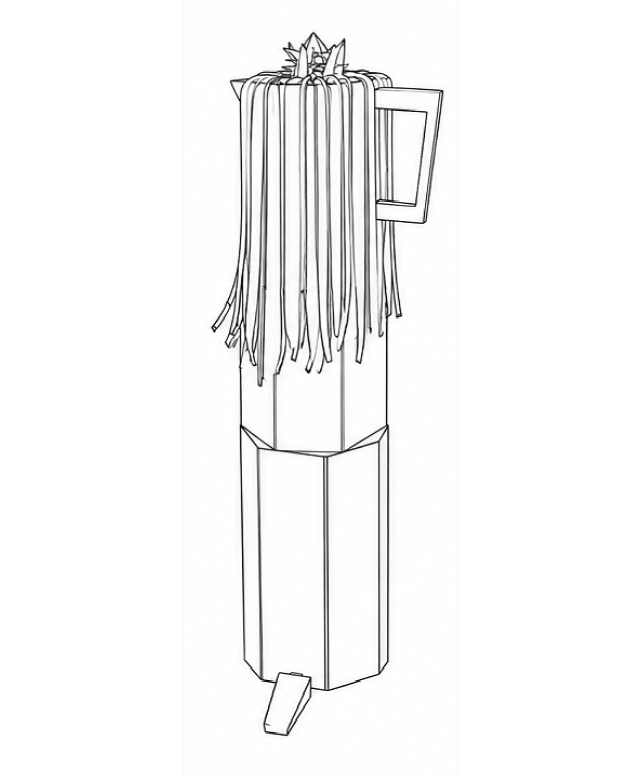
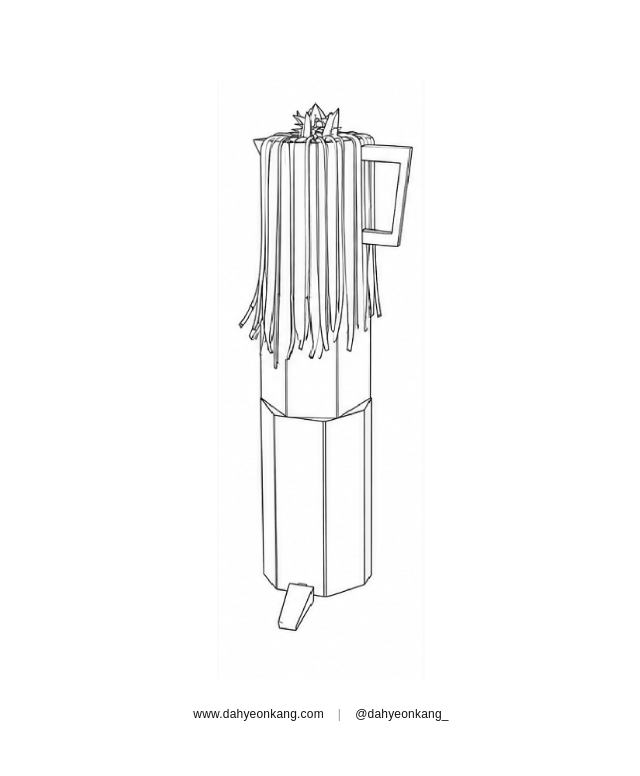
Before and after one commit to DahyeonKang94/Time_Spirit, a plain HTML site: page index.html in a window 1280 px wide. Shown: the whole page, without its empty margins (319-959 px from the left). Drawn offline with Linux system fonts and the light colour scheme.

Commit message:
Update index.html

```diff
--- a/index.html
+++ b/index.html
@@ -3,7 +3,8 @@
 <html lang="en">
 <head>
   <meta charset="UTF-8">
-  <meta name="viewport" content="width=device-width, initial-scale=1.0">
+  <meta name="viewport"
+        content="width=device-width, initial-scale=1.0">
   <title>TIME SPIRIT</title>
 
   <style>
@@ -15,7 +16,7 @@
       margin: 0;
       padding: 0;
       width: 100%;
-      height: 100%;
+      min-height: 100%;
       background: #ffffff;
     }
 
@@ -23,22 +24,68 @@
       min-height: 100vh;
       min-height: 100dvh;
       display: flex;
+      flex-direction: column;
       justify-content: center;
       align-items: center;
-      overflow: hidden;
+      padding: 30px 16px;
+      font-family: Arial, sans-serif;
     }
 
-    img {
+    .spirit {
       display: block;
-      width: 100%;
-      height: auto;
-      max-height: 100dvh;
+      width: auto;
+      max-width: 100%;
+      max-height: 75vh;
+      max-height: 75dvh;
       object-fit: contain;
+    }
+
+    .links {
+      display: flex;
+      justify-content: center;
+      align-items: center;
+      gap: 14px;
+      margin-top: 28px;
+      font-size: 12px;
+      letter-spacing: 0.2px;
+    }
+
+    .links a {
+      color: #111111;
+      text-decoration: none;
+    }
+
+    .links a:hover {
+      text-decoration: underline;
+    }
+
+    .divider {
+      color: #999999;
     }
   </style>
 </head>
 
 <body>
-  <img src="./TIME.gif" alt="TIME SPIRIT">
+
+  <img
+    class="spirit"
+    src="./TIME.gif"
+    alt="TIME SPIRIT"
+  >
+
+  <div class="links">
+    <a href="https://www.dahyeonkang.com"
+       target="_blank" rel="noopener noreferrer">
+      www.dahyeonkang.com
+    </a>
+
+    <span class="divider">|</span>
+
+    <a href="https://www.instagram.com/dahyeonkang_/"
+       target="_blank" rel="noopener noreferrer">
+      @dahyeonkang_
+    </a>
+  </div>
+
 </body>
 </html>
```
